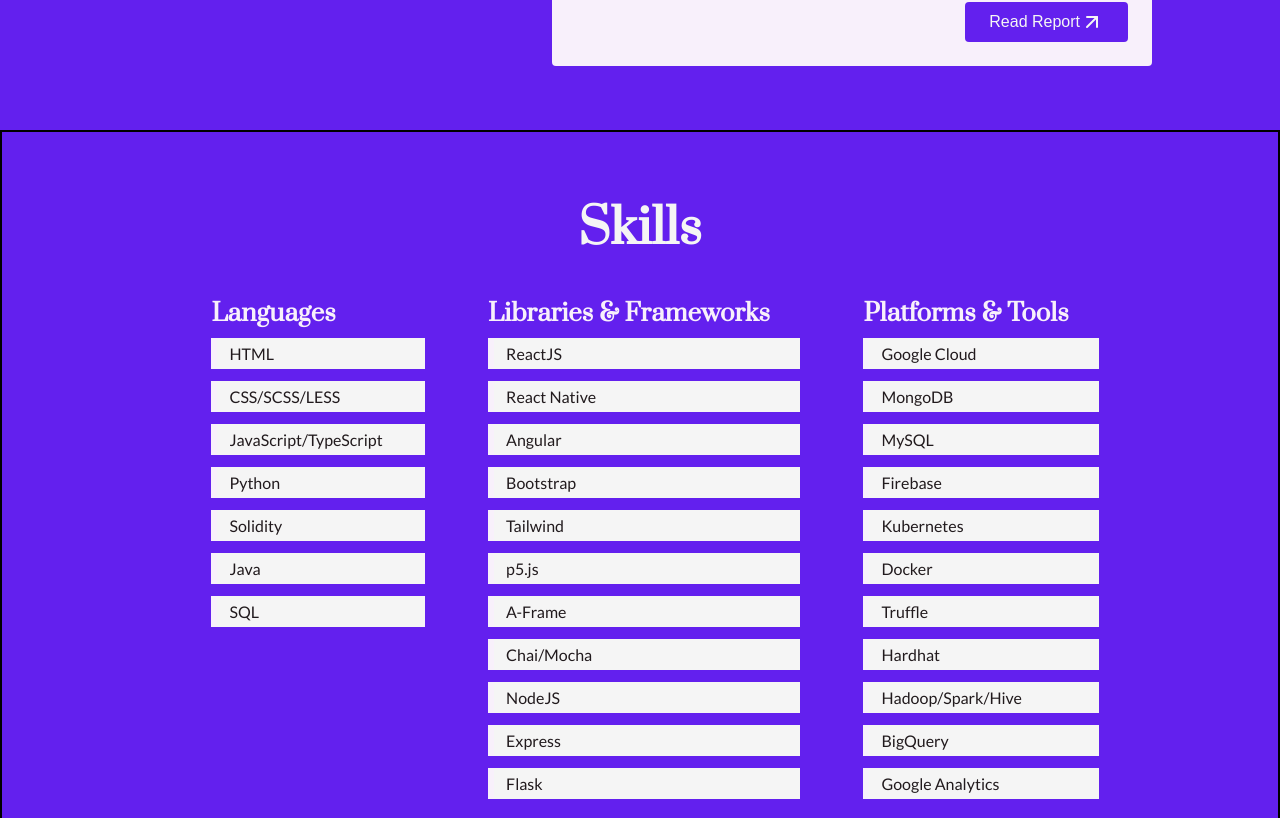
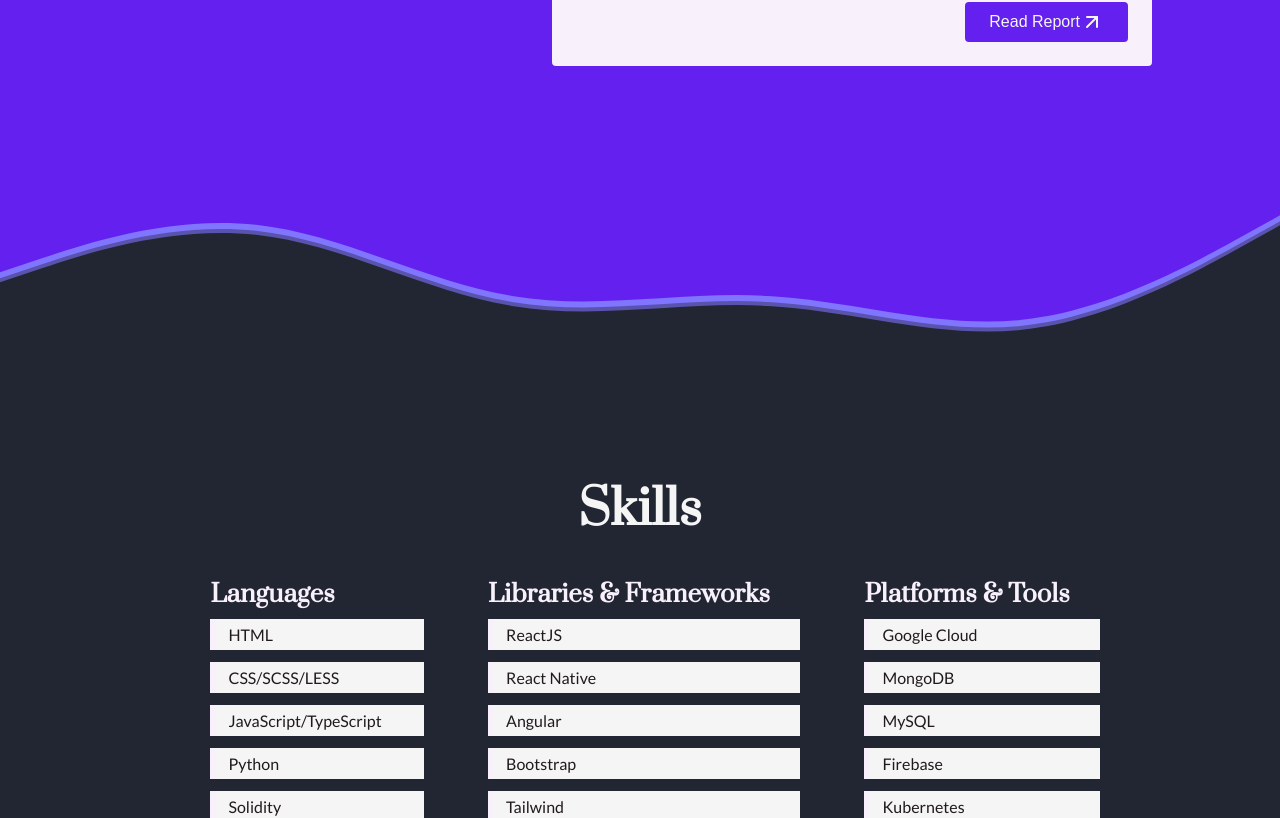
Before and after one commit to Partisi/site, a React (Create React App) app: page / in a window 1280 px wide. Shown: the part 4240-5058 px from the top of the page. Built offline with nearby package versions, Linux system fonts and the light colour scheme.

Commit message:
wavy on skills

```diff
--- a/src/App.js
+++ b/src/App.js
@@ -19,7 +19,7 @@ function App() {
         <WaveContainer Selection={<Projects />} />
 
         <Research />
-        <Skills />
+        <WaveContainer Selection={<Skills />} />
 
         <Contact />
       </article>
@@ -28,7 +28,7 @@ function App() {
 }
 
 
-const WaveContainer = ({Selection}) => {
+const WaveContainer = ({ Selection }) => {
   return (
     <>
       <div className="top-wave">
--- a/src/sections/skills/Skills.scss
+++ b/src/sections/skills/Skills.scss
@@ -1,5 +1,5 @@
 #skills-container {
-    border: 2px solid black;
+    background: $black-faded;
     color: $white;
 
     #all-skill-groups {
```
